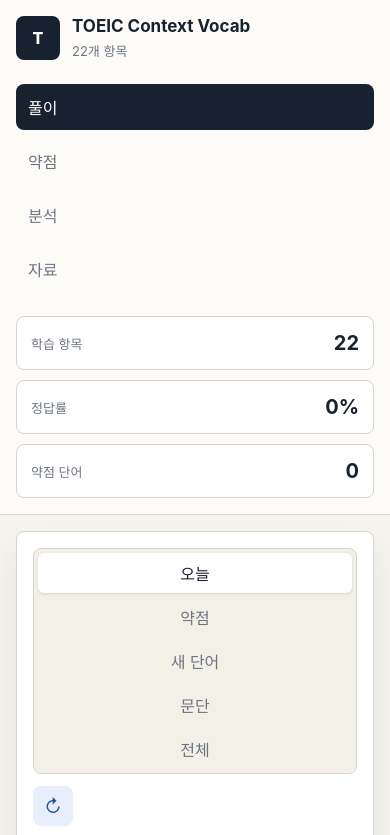
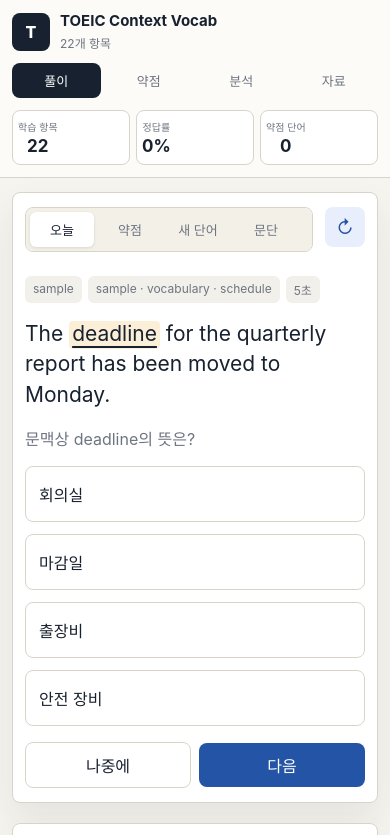
Before and after one commit to LUCKYBRIDGE/toeic-study, a website: page app/index.html in a window 390 px wide. Shown: the top 835 px of the page. Drawn offline with Linux system fonts and the light colour scheme; no server answers.

Commit message:
Improve responsive study layout

```diff
--- a/app/styles.css
+++ b/app/styles.css
@@ -21,11 +21,12 @@
 
 body {
   margin: 0;
-  min-height: 100vh;
+  min-height: 100dvh;
   background: var(--bg);
   color: var(--ink);
   font-family: Inter, ui-sans-serif, system-ui, -apple-system, BlinkMacSystemFont, "Segoe UI", sans-serif;
   letter-spacing: 0;
+  -webkit-text-size-adjust: 100%;
 }
 
 button,
@@ -41,7 +42,7 @@ button {
 .app-shell {
   display: grid;
   grid-template-columns: 280px minmax(0, 1fr);
-  min-height: 100vh;
+  min-height: 100dvh;
 }
 
 .sidebar {
@@ -168,7 +169,7 @@ button {
 }
 
 .practice-panel {
-  min-height: calc(100vh - 56px);
+  min-height: calc(100dvh - 56px);
   padding: 22px;
 }
 
@@ -550,39 +551,188 @@ th {
   display: none !important;
 }
 
-@media (max-width: 1040px) {
-  .app-shell,
+@media (max-width: 1180px) {
+  .app-shell {
+    grid-template-columns: 1fr;
+  }
+
+  .sidebar {
+    position: sticky;
+    top: 0;
+    z-index: 20;
+    align-self: start;
+    display: grid;
+    grid-template-columns: minmax(210px, 1fr) minmax(300px, auto) minmax(270px, 320px);
+    gap: 14px;
+    align-items: center;
+    padding: calc(14px + env(safe-area-inset-top)) 22px 14px;
+    border-right: 0;
+    border-bottom: 1px solid var(--line);
+  }
+
+  .nav-tabs,
+  .metric-stack {
+    grid-template-columns: repeat(3, minmax(0, 1fr));
+    margin-top: 0;
+  }
+
+  .nav-tabs {
+    grid-template-columns: repeat(4, minmax(0, 1fr));
+    gap: 6px;
+  }
+
+  .tab-button {
+    padding: 10px 8px;
+    text-align: center;
+  }
+
+  .metric-stack {
+    gap: 8px;
+  }
+
+  .metric {
+    display: grid;
+    gap: 2px;
+    justify-items: center;
+    padding: 10px 8px;
+    text-align: center;
+  }
+
+  .metric strong {
+    font-size: 19px;
+  }
+
+  .main {
+    padding: 24px;
+  }
+
+  .practice-layout {
+    grid-template-columns: minmax(0, 1fr) 290px;
+    gap: 20px;
+  }
+
+  .practice-panel {
+    min-height: calc(100dvh - 126px);
+  }
+}
+
+@media (max-width: 980px) {
+  .sidebar {
+    grid-template-columns: minmax(0, 1fr) minmax(300px, auto);
+    align-items: stretch;
+  }
+
+  .metric-stack {
+    grid-column: 1 / -1;
+  }
+}
+
+@media (max-width: 920px) {
   .practice-layout {
     grid-template-columns: 1fr;
   }
 
-  .sidebar {
-    position: static;
-    border-right: 0;
-    border-bottom: 1px solid var(--line);
+  .practice-panel {
+    min-height: auto;
   }
 
-  .metric-stack {
+  .study-panel {
+    grid-template-columns: minmax(180px, 260px) minmax(0, 1fr);
+    align-items: start;
+  }
+
+  .recent-box {
+    grid-column: 1 / -1;
+    min-width: 0;
+  }
+
+  .detail-list {
     grid-template-columns: repeat(3, minmax(0, 1fr));
+    gap: 0 12px;
+  }
+
+  .detail-list div {
+    display: grid;
+    gap: 4px;
+    padding: 10px 0;
   }
 }
 
 @media (max-width: 720px) {
-  .main,
-  .sidebar,
-  .practice-panel {
-    padding: 16px;
+  .sidebar {
+    position: static;
+    display: grid;
+    grid-template-columns: 1fr;
+    gap: 12px;
+    padding: calc(12px + env(safe-area-inset-top)) 14px 12px;
   }
 
-  .metric-stack,
+  .brand {
+    grid-template-columns: 38px minmax(0, 1fr);
+    gap: 10px;
+  }
+
+  .brand-mark {
+    width: 38px;
+    height: 38px;
+  }
+
+  .brand h1 {
+    font-size: 16px;
+  }
+
+  .brand p {
+    font-size: 12px;
+  }
+
+  .main,
+  .practice-panel {
+    padding: 14px;
+  }
+
+  .main {
+    padding-bottom: calc(18px + env(safe-area-inset-bottom));
+  }
+
   .choices,
   .stats-grid,
   .data-grid {
     grid-template-columns: 1fr;
   }
 
-  .toolbar,
-  .question-actions,
+  .metric-stack {
+    grid-template-columns: repeat(3, minmax(0, 1fr));
+    gap: 6px;
+  }
+
+  .metric {
+    min-height: 58px;
+    padding: 8px 5px;
+  }
+
+  .metric span {
+    font-size: 11px;
+  }
+
+  .metric strong {
+    font-size: 18px;
+  }
+
+  .nav-tabs {
+    gap: 5px;
+  }
+
+  .tab-button {
+    padding: 9px 6px;
+    font-size: 14px;
+  }
+
+  .toolbar {
+    display: grid;
+    grid-template-columns: minmax(0, 1fr) 40px;
+    align-items: start;
+  }
+
   .section-header,
   .button-row {
     align-items: stretch;
@@ -590,10 +740,183 @@ th {
   }
 
   .segmented {
-    grid-auto-flow: row;
+    display: flex;
+    width: 100%;
+    overflow-x: auto;
+    overscroll-behavior-x: contain;
+    scrollbar-width: none;
+    -webkit-overflow-scrolling: touch;
+  }
+
+  .segmented::-webkit-scrollbar {
+    display: none;
+  }
+
+  .mode-button {
+    flex: 0 0 auto;
+    min-width: 68px;
+    padding: 8px 9px;
+    white-space: nowrap;
+  }
+
+  .question-card {
+    gap: 16px;
+    margin-top: 24px;
+  }
+
+  .question-meta {
+    gap: 6px;
+    font-size: 12px;
   }
 
   .sentence {
     font-size: 22px;
+    overflow-wrap: anywhere;
+  }
+
+  .sentence.paragraph {
+    font-size: 18px;
+    line-height: 1.55;
+  }
+
+  .prompt {
+    font-size: 16px;
+  }
+
+  .choice-button {
+    min-height: 56px;
+    padding: 13px;
+  }
+
+  .answer-panel {
+    gap: 9px;
+    padding: 13px;
+    border-left-width: 3px;
+  }
+
+  .self-check,
+  .question-actions {
+    display: grid;
+    grid-template-columns: repeat(2, minmax(0, 1fr));
+    gap: 8px;
+  }
+
+  .primary-button,
+  .secondary-button,
+  .danger-button,
+  .file-button {
+    width: 100%;
+    min-height: 42px;
+    white-space: normal;
+    text-align: center;
+  }
+
+  .study-panel,
+  .stat-panel,
+  .data-panel {
+    padding: 14px;
+  }
+
+  .study-panel {
+    grid-template-columns: 1fr;
+    gap: 14px;
+  }
+
+  .panel-header {
+    gap: 6px;
+  }
+
+  .panel-header span {
+    font-size: 24px;
+  }
+
+  .detail-list {
+    grid-template-columns: repeat(2, minmax(0, 1fr));
+    gap: 0 12px;
+  }
+
+  .detail-list div {
+    min-width: 0;
+  }
+
+  .recent-box li {
+    gap: 8px;
+    font-size: 13px;
+  }
+
+  .section-header {
+    display: grid;
+  }
+
+  .section-header input {
+    width: 100%;
+  }
+
+  .big-number {
+    font-size: 38px;
+  }
+
+  .tag-bar {
+    grid-template-columns: 92px 1fr 36px;
+    gap: 8px;
+    font-size: 13px;
+  }
+
+  table {
+    min-width: 680px;
   }
 }
+
+@media (max-width: 390px) {
+  .sidebar,
+  .main,
+  .practice-panel,
+  .study-panel,
+  .stat-panel,
+  .data-panel {
+    padding-left: 12px;
+    padding-right: 12px;
+  }
+
+  .brand h1 {
+    font-size: 15px;
+  }
+
+  .nav-tabs {
+    gap: 4px;
+  }
+
+  .tab-button {
+    padding: 8px 4px;
+    font-size: 13px;
+  }
+
+  .metric {
+    min-height: 54px;
+  }
+
+  .metric span {
+    font-size: 10px;
+  }
+
+  .metric strong {
+    font-size: 17px;
+  }
+
+  .mode-button {
+    min-width: 64px;
+    font-size: 13px;
+  }
+
+  .sentence {
+    font-size: 21px;
+  }
+
+  .sentence.paragraph {
+    font-size: 17px;
+  }
+
+  .self-check {
+    grid-template-columns: 1fr;
+  }
+}
```
